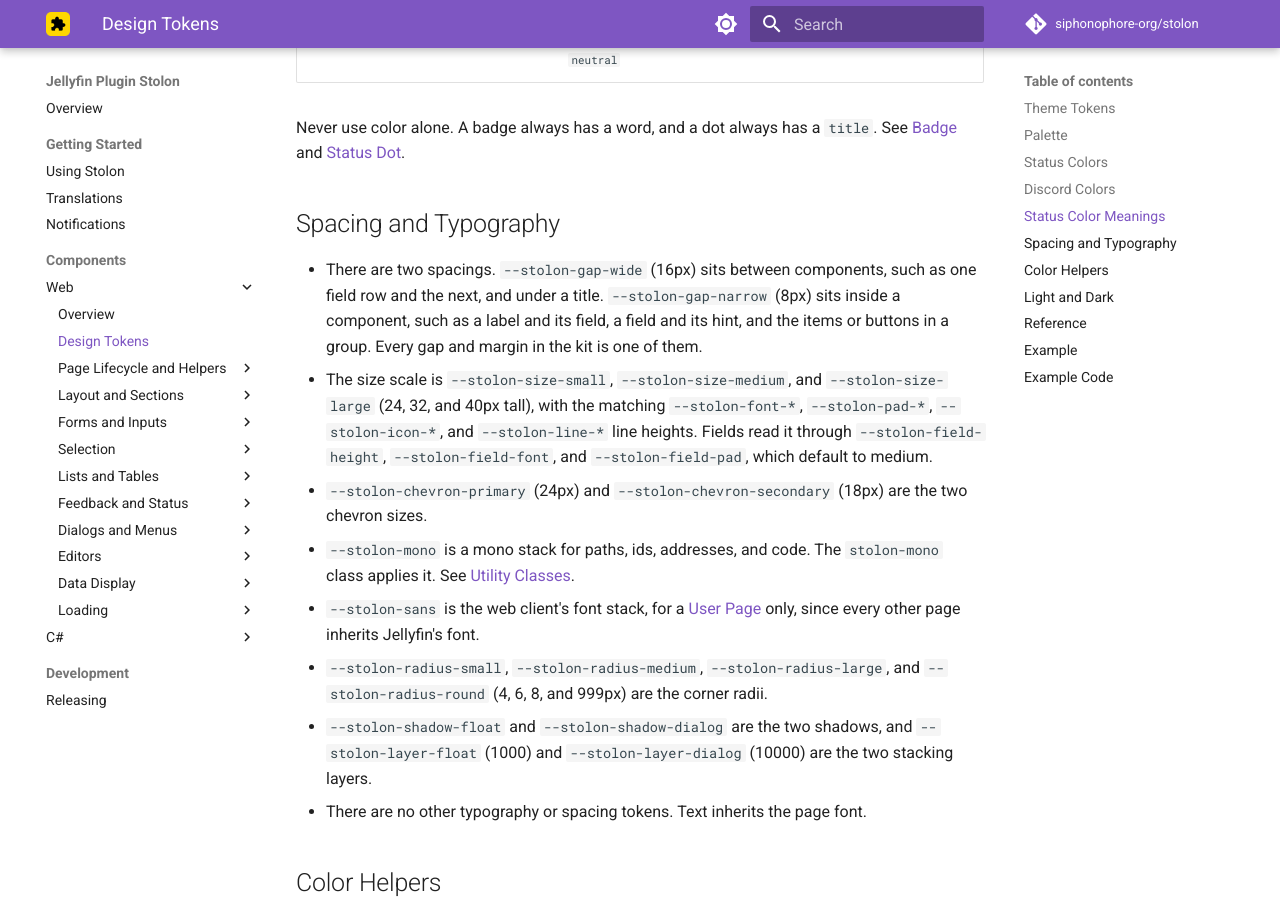
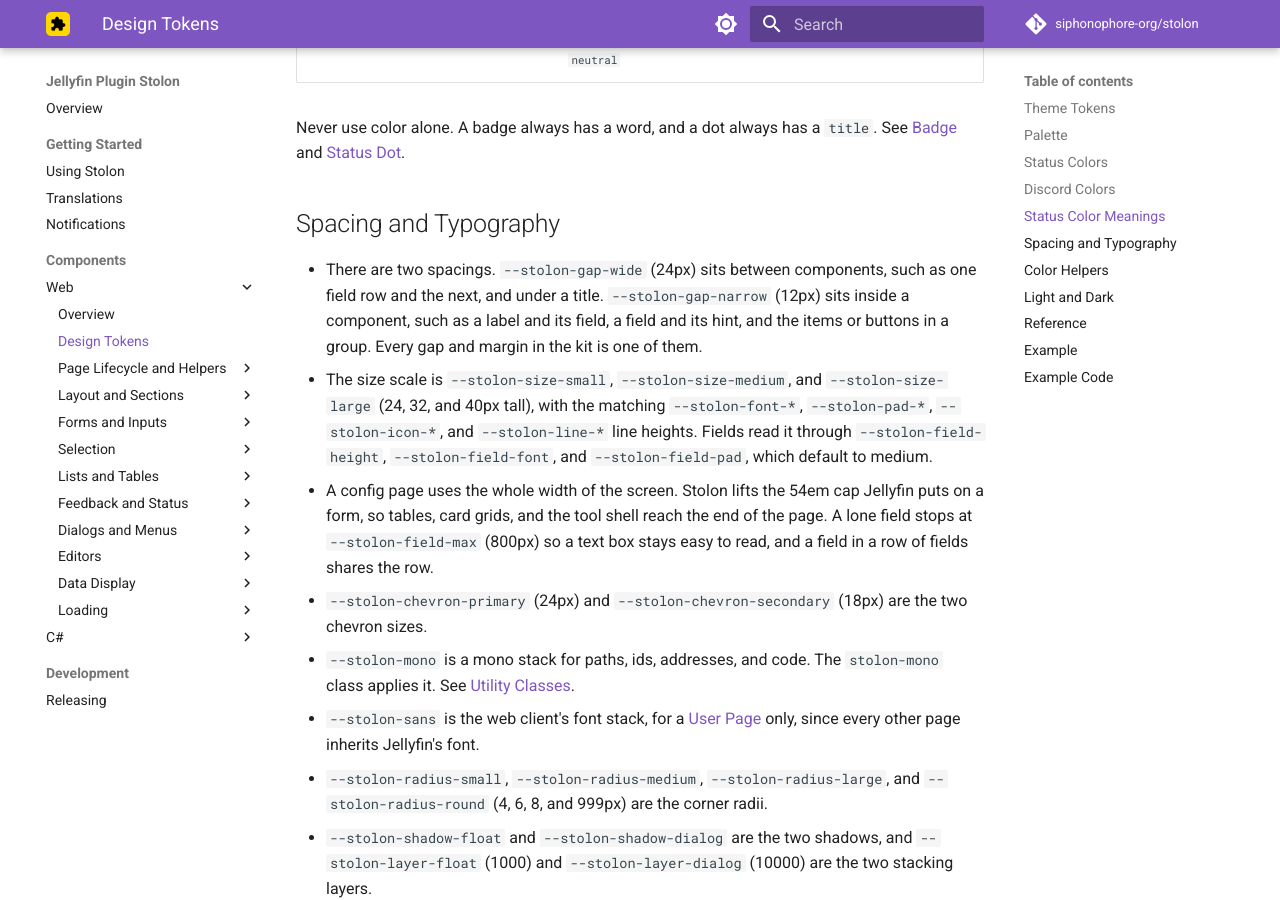
Before and after one commit to siphonophore-org/stolon, an MkDocs documentation site: the page built from docs/components/web/design-tokens.md, in a window 1280 px wide and 900 px high, scrolled down 4217 px. Built offline with MkDocs 1.6.1 and Material for MkDocs 9.7.7, drawn with Linux system fonts in a browser that asks for light colours; comment, search, counter and statistics services are not loaded.

Commit message:
roomier spacing and full width pages

```diff
--- a/docs/components/web/design-tokens.md
+++ b/docs/components/web/design-tokens.md
@@ -99,8 +99,9 @@ Never use color alone. A badge always has a word, and a dot always has a `title`
 
 ## Spacing and Typography
 
-* There are two spacings. `--stolon-gap-wide` (16px) sits between components, such as one field row and the next, and under a title. `--stolon-gap-narrow` (8px) sits inside a component, such as a label and its field, a field and its hint, and the items or buttons in a group. Every gap and margin in the kit is one of them.
+* There are two spacings. `--stolon-gap-wide` (24px) sits between components, such as one field row and the next, and under a title. `--stolon-gap-narrow` (12px) sits inside a component, such as a label and its field, a field and its hint, and the items or buttons in a group. Every gap and margin in the kit is one of them.
 * The size scale is `--stolon-size-small`, `--stolon-size-medium`, and `--stolon-size-large` (24, 32, and 40px tall), with the matching `--stolon-font-*`, `--stolon-pad-*`, `--stolon-icon-*`, and `--stolon-line-*` line heights. Fields read it through `--stolon-field-height`, `--stolon-field-font`, and `--stolon-field-pad`, which default to medium.
+* A config page uses the whole width of the screen. Stolon lifts the 54em cap Jellyfin puts on a form, so tables, card grids, and the tool shell reach the end of the page. A lone field stops at `--stolon-field-max` (800px) so a text box stays easy to read, and a field in a row of fields shares the row.
 * `--stolon-chevron-primary` (24px) and `--stolon-chevron-secondary` (18px) are the two chevron sizes.
 * `--stolon-mono` is a mono stack for paths, ids, addresses, and code. The `stolon-mono` class applies it. See [Utility Classes](utility-classes.md).
 * `--stolon-sans` is the web client's font stack, for a [User Page](user-page.md) only, since every other page inherits Jellyfin's font.
--- a/src/css/definition-list.css
+++ b/src/css/definition-list.css
@@ -36,7 +36,7 @@
 @media (max-width: 600px) {
     .stolon-defs.stolon-list:not(.stolon-columns) { display: flex; }
     .stolon-defs.stolon-list:not(.stolon-columns) > .stolon-defs-row,
-    .stolon-defs-row { grid-template-columns: minmax(0, 1fr); gap: 0.1em; }
+    .stolon-defs-row { grid-template-columns: minmax(0, 1fr); gap: calc(var(--stolon-gap-narrow) / 4); }
 }
 
 /* Dimmed lines under a value, a meta line such as a size and a note, in the value's column */
@@ -67,7 +67,7 @@
 .stolon-defs.stolon-columns .stolon-defs-row {
     display: flex;
     flex-direction: column;
-    gap: calc(var(--stolon-gap-narrow) / 4);
+    gap: calc(var(--stolon-gap-narrow) / 2);
     min-width: 0;
 }
 .stolon-defs.stolon-columns .stolon-defs-label {
@@ -81,7 +81,7 @@
     display: grid;
     grid-template-columns: minmax(0, 1fr) auto;
     column-gap: var(--stolon-gap-wide);
-    row-gap: calc(var(--stolon-gap-narrow) / 4);
+    row-gap: calc(var(--stolon-gap-narrow) / 2);
     align-content: start;
 }
 .stolon-defs.stolon-columns .stolon-defs-row.stolon-has-arrow > dt,
--- a/src/css/design-tokens.css
+++ b/src/css/design-tokens.css
@@ -30,8 +30,8 @@
     --stolon-scrim: rgba(0, 0, 0, 0.7);
 
     /* The two spacings between objects. Wide sits between components and under a title. Narrow sits inside a component. */
-    --stolon-gap-narrow: 8px;
-    --stolon-gap-wide: 16px;
+    --stolon-gap-narrow: 12px;
+    --stolon-gap-wide: 24px;
 
     /* The palette. Every color Stolon draws comes from one of these nine. */
     --stolon-red: #e5534b;
@@ -54,6 +54,9 @@
     /* The web client's font stack, for a user page that loads no Jellyfin theme. Every other page inherits Jellyfin's font. */
     --stolon-sans: "Noto Sans", "Segoe UI", Roboto, Helvetica, Arial, sans-serif;
 
+    /* The widest a lone field grows on a page that uses the whole width, so a text box stays easy to read. */
+    --stolon-field-max: calc(var(--stolon-size-large) * 20);
+
     /* The size scale every field, button, pill, badge, and tag takes, as small, medium, or large. Medium matches a text field. */
     --stolon-size-small: 24px;
     --stolon-size-medium: 32px;
@@ -61,9 +64,9 @@
     --stolon-font-small: 12px;
     --stolon-font-medium: 14px;
     --stolon-font-large: 16px;
-    --stolon-pad-small: 8px;
-    --stolon-pad-medium: 12px;
-    --stolon-pad-large: 16px;
+    --stolon-pad-small: 10px;
+    --stolon-pad-medium: 14px;
+    --stolon-pad-large: 20px;
     --stolon-icon-small: 16px;
     --stolon-icon-medium: 18px;
     --stolon-icon-large: 20px;
--- a/src/css/record-list.css
+++ b/src/css/record-list.css
@@ -4,7 +4,7 @@
 
 /* One record row: its title and secondary line, its tags under them, and a chevron or an aside control at its end. A row that opens takes the shared hover and focus ring */
 /* Example: <div class="stolon-item-row stolon-record-list-row stolon-openable" tabindex="0"><div class="stolon-record-list-body"><span class="stolon-item-row-text stolon-item-row-parts"></span><div class="stolon-tags stolon-record-list-tags"></div></div><button class="stolon-row-btn stolon-record-list-open"></button></div> */
-.stolon-record-list-row { padding-top: var(--stolon-pad-small); padding-bottom: var(--stolon-pad-small); }
+.stolon-record-list-row { padding-top: var(--stolon-pad-small); padding-bottom: var(--stolon-pad-small); padding-right: var(--stolon-field-pad); }
 .stolon-record-list-row.stolon-openable { cursor: pointer; }
 .stolon-record-list-row.stolon-openable:hover { background: var(--stolon-wash); }
 .stolon-record-list-row.stolon-openable:focus { outline: none; }
```
Also changed, not shown: skills/style.md (+2 -1 lines), src/css/form-fields.css (+11 -0 lines), 1 other file.
